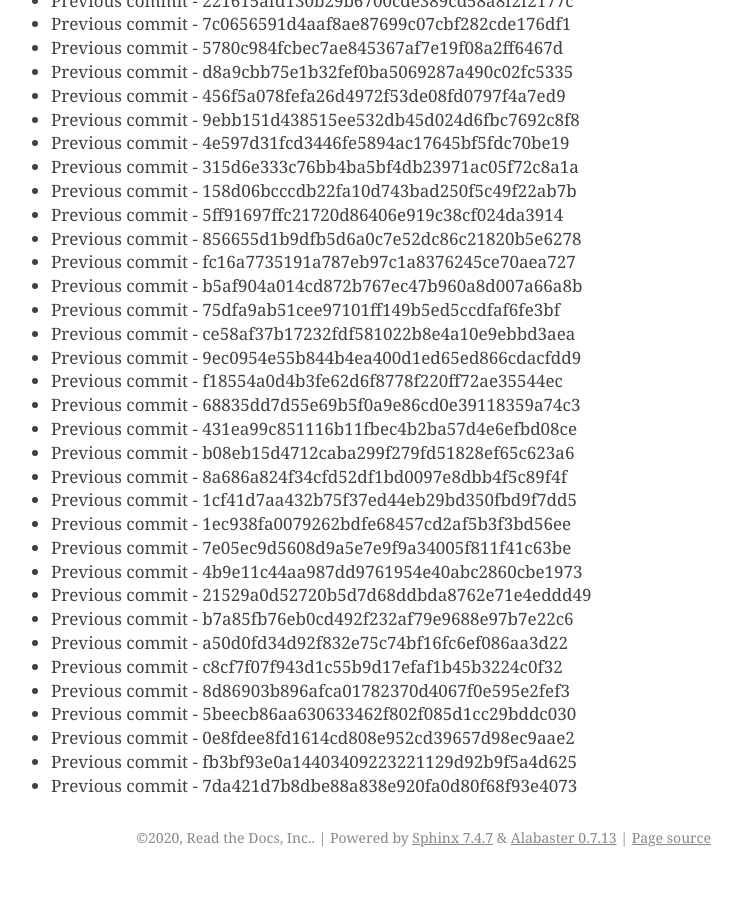
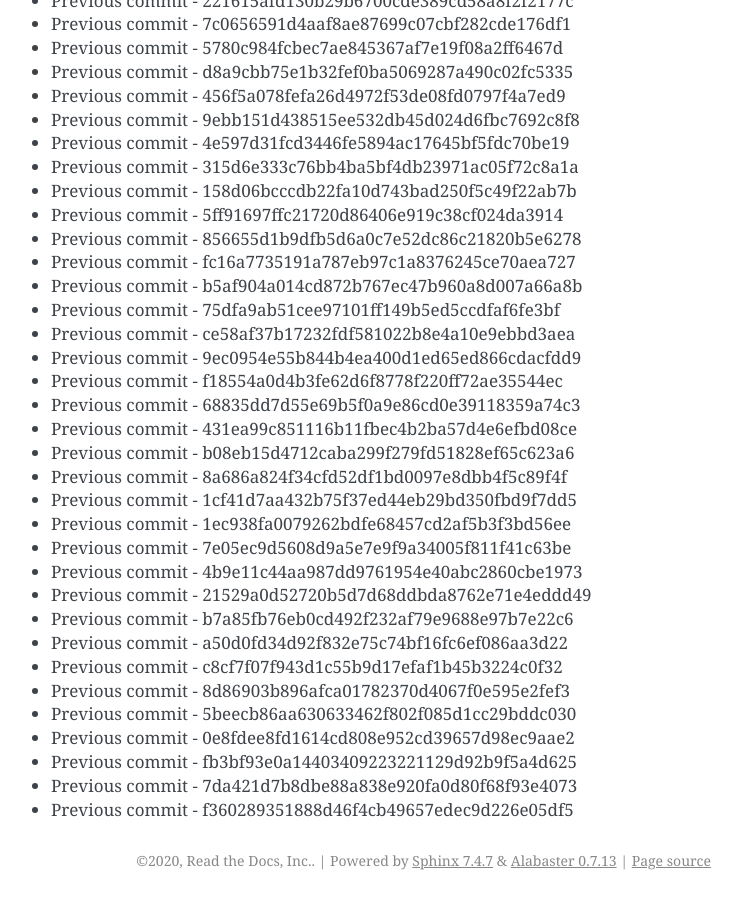
Before and after one commit to readthedocs/rtd-git-stresstest, a Sphinx documentation site: the page built from docs/updates.rst, in a window 1280 px wide and 900 px high, scrolled down 30877 px. Shown: the whole window, without its empty margins (399-1141 px from the left). Built offline with Sphinx 7.4.7, drawn with Linux system fonts in a browser that asks for light colours; before the commit the page ends 31754 px from its top, so only the background shows below that.

Commit message:
Generating commit from previous: f360289351888d46f4cb49657edec9d226e05df5

```diff
--- a/docs/updates.rst
+++ b/docs/updates.rst
@@ -1329,3 +1329,4 @@ It can be tested for any performance characteristics.
 * Previous commit - 0e8fdee8fd1614cd808e952cd39657d98ec9aae2
 * Previous commit - fb3bf93e0a14403409223221129d92b9f5a4d625
 * Previous commit - 7da421d7b8dbe88a838e920fa0d80f68f93e4073
+* Previous commit - f360289351888d46f4cb49657edec9d226e05df5
```
